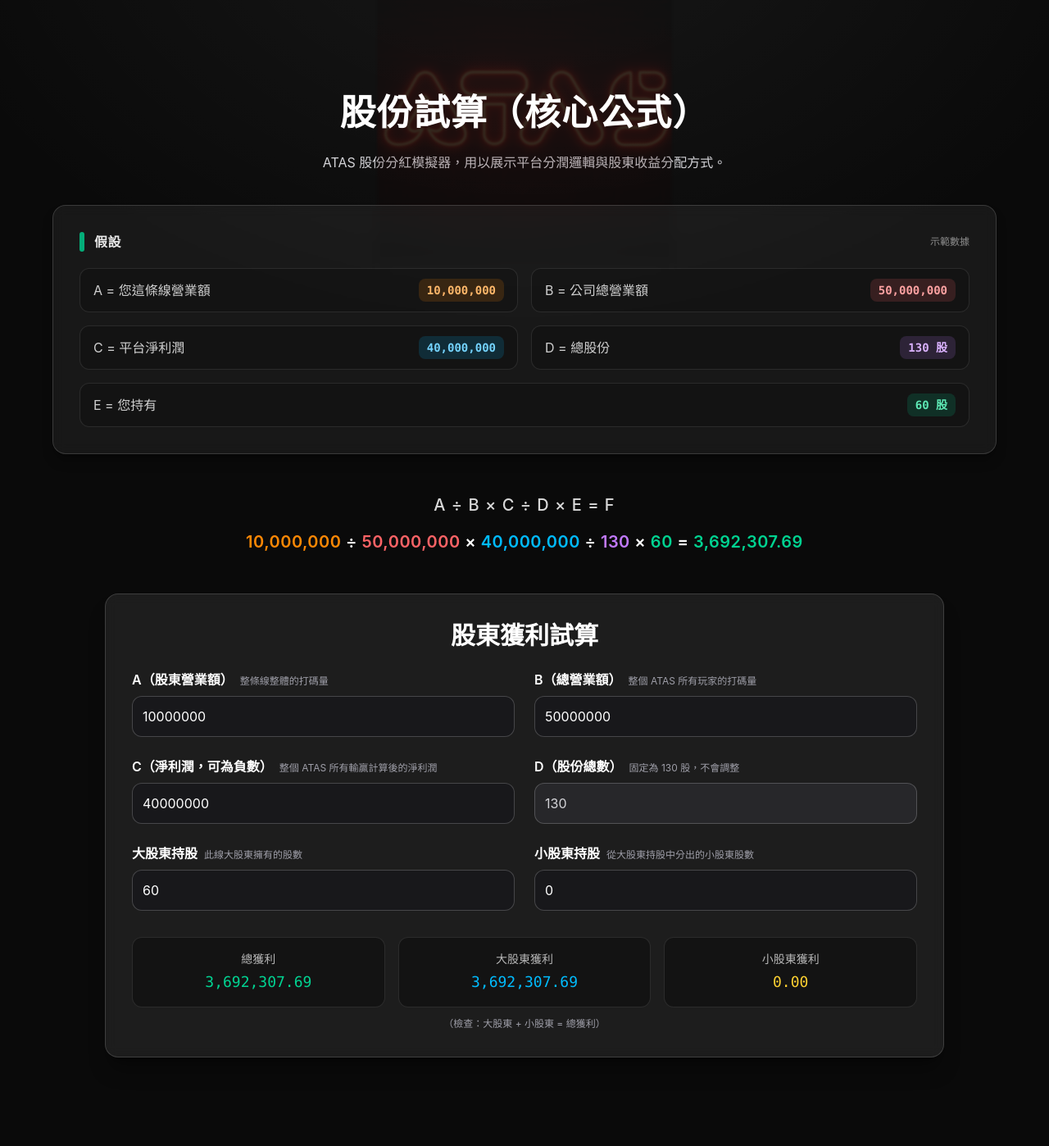
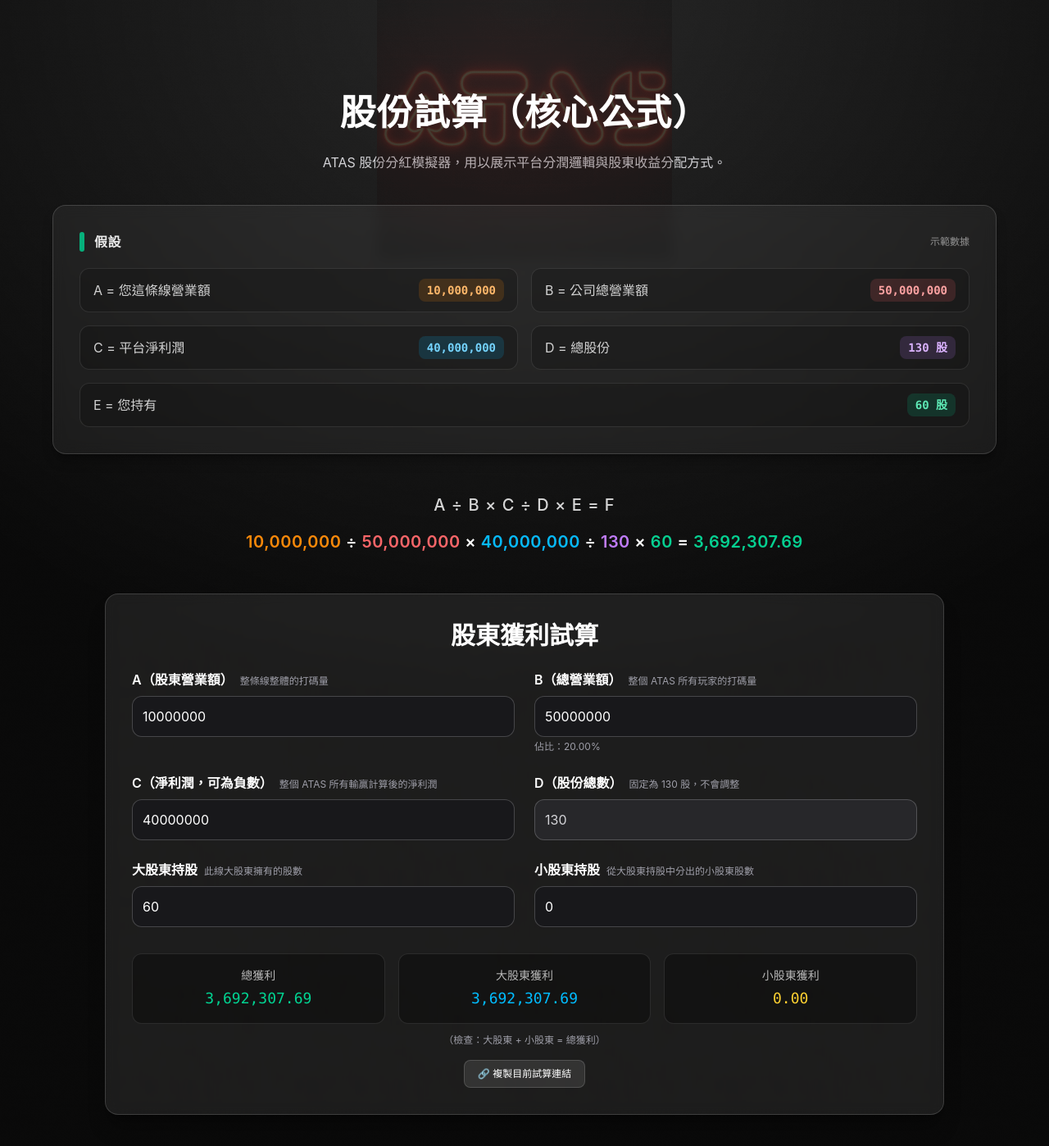
Before and after one commit to atastop/ATAS, a React (Vite) app: page / in a window 1280 px wide. Shown: the top 1398 px of the page at 82% size. Before the commit the page ends 1354 px from the top, so only its background shows below. Built offline with nearby package versions, Linux system fonts and the light colour scheme.

Commit message:
deploy: build production site

```diff
--- a/src/Dividend.tsx
+++ b/src/Dividend.tsx
@@ -94,7 +94,7 @@
     const major = parseNumber(majorHold);
     const minor = parseNumber(minorHold);
 
-    if (A < 0 || B <= 0 || D <= 0 || major <= 0 || A > B) {
+    if (A <= 0 || B <= 0 || D <= 0 || major <= 0 || A > B) {
       return { total: 0, major: 0, minor: 0, valid: false };
     }
 
@@ -112,32 +112,38 @@
     <section className="relative min-h-screen py-12 md:py-16 px-4 md:px-8 bg-[#0a0a0a] text-white overflow-hidden">
 
     {/* 背景光暈 + 細噪點層 */}
-    <div aria-hidden
-      className="pointer-events-none absolute inset-0 bg-[radial-gradient(60%_40%_at_50%_-10%,rgba(255,255,255,.06),transparent)]"
-    />
     <div
       aria-hidden
-      className="pointer-events-none absolute inset-0 mix-blend-overlay opacity-[0.08]"
+      className="pointer-events-none absolute inset-0
+             bg-[radial-gradient(80%_60%_at_50%_0%,rgba(255,255,255,.12),transparent)]"
+    />
+
+    {/* 噪點層（不混合，改用透明度） */}
+    <div
+      aria-hidden
+      className="pointer-events-none absolute inset-0 opacity-10"
       style={{
       backgroundImage: `url(${noiseUrl})`,
       backgroundRepeat: "repeat",
       backgroundSize: "256px 256px",
-        backgroundPosition: "0 0",
     }}
     />
-
       {/* 標題區（單一版） */}
 <div className="max-w-6xl mx-auto">
-      {/* Logo 與標題疊加 */}
-  <div className="relative w-full flex justify-center items-center mt-10 mb-4">
-      {/* 背景 Logo：用 BASE_URL 確保 GitHub Pages 子路徑正常 */}
+      {/* Logo 與標題疊加（更穩定） */}
+<div className="relative isolate w-full flex justify-center items-center mt-10 mb-4">
+  {/* 背景 Logo */}
   <img
-      src={logoUrl} // <= 這裡用你上面宣告的 logoUrl
-      alt="ATAS Logo"
-      className="absolute w-[280px] md:w-[360px] opacity-[0.15] blur-[1px] select-none pointer-events-none"
+    src={logoUrl}
+    alt=""
+    aria-hidden="true"
+    className="absolute z-0 w-[260px] md:w-[360px] opacity-[0.16] md:blur-[1px] pointer-events-none select-none"
+    style={{ WebkitFilter: 'blur(0px)' }} // iOS 小螢幕避免 blur 問題
+    loading="eager"
+    decoding="sync"
   />
 
-      {/* 單一標題（放上層） */}
+  {/* 標題 */}
   <motion.h1
     initial={{ opacity: 0, y: 10 }}
     whileInView={{ opacity: 1, y: 0 }}
@@ -255,6 +261,15 @@
         onChange={(e) => setInputB(e.target.value)}
         className="w-full p-3 rounded-xl bg-zinc-900 text-white border border-white/20 focus:ring-2 focus:ring-emerald-400/60 outline-none"
       />
+      <p className="mt-1 text-xs text-zinc-400">
+        佔比：{(() => {
+        const A = parseNumber(inputA), B = parseNumber(inputB);
+        if (!B) return "—";
+        const ratio = (A / B) * 100;
+        return isFinite(ratio) ? `${ratio.toFixed(2)}%` : "—";
+        })()}
+      </p>
+
     </div>
 
     <div>
@@ -335,7 +350,26 @@
 {result.valid ? (
   <p className="text-zinc-400 text-xs mt-3 text-center">
     （檢查：大股東 + 小股東 = 總獲利）
+    <div className="mt-4 flex justify-center">
+  <button
+    onClick={() => {
+      const p = new URLSearchParams({
+        a: inputA, b: inputB, c: inputC, d: inputD,
+        major: majorHold, minor: minorHold,
+      }).toString();
+      const url = `${location.origin}${import.meta.env.BASE_URL}?${p}`;
+      navigator.clipboard.writeText(url).then(() => {
+        alert("✅ 已複製分享連結！");
+      });
+    }}
+    className="px-4 py-2 rounded-lg bg-white/10 hover:bg-white/14 border border-white/15"
+  >
+    🔗 複製目前試算連結
+  </button>
+</div>
+
   </p>
+
 ) : null}
 
 </div>
```
Lines whose indentation alone changed are shown as unchanged.
